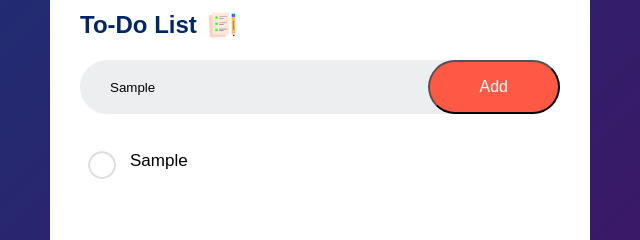
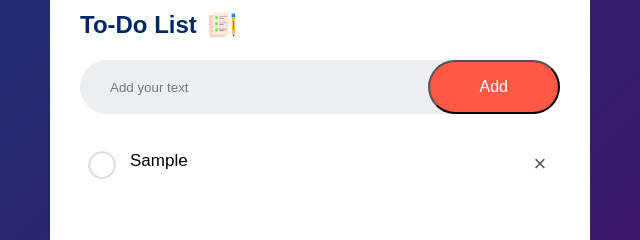
Before and after one commit to BrFern/ToDoApp, a plain HTML site: page index.html in a window 1280 px wide. Both pictures are taken after typing "Sample" into the empty fields and a click on the button "Add". Shown: the part 140-380 px from the top of the page, 320-960 px from the left. Drawn offline with Linux system fonts and the light colour scheme.

Commit message:
completed

```diff
--- a/script.js
+++ b/script.js
@@ -12,5 +12,33 @@ function addTask(){
         let li = document.createElement("li");
         li.innerHTML = inputBox.value;
         listContainer.appendChild(li);
+        let span = document.createElement("span");
+        span.innerHTML = "\u00d7";
+        li.appendChild(span);
     }
+    inputBox.value = "";
+    saveData();
+
 }
+//Changing the list item and span to add or delete and reflect the CSS built
+listContainer.addEventListener("click", function(e){
+    if (e.target.tagName === "LI"){
+        //Adding to the checked class
+        e.target.classList.toggle("checked");
+        //Saving the data to the browser so it doesn't delete after refreshing
+        saveData();
+    }
+    else if (e.target.tagName === "SPAN"){
+        e.target.parentElement.remove();
+        saveData();
+    }
+}, false);
+
+//Keeping the task on the list even after refresh
+function saveData() {
+    localStorage.setItem("data", listContainer.innerHTML);
+}
+function showTask() {
+    listContainer.innerHTML = localStorage.getItem("data");
+}
+showTask();
--- a/style.css
+++ b/style.css
@@ -93,3 +93,21 @@ ul li.checked {
 ul li.checked::before {
     background-image: url(images/checked.png);
 }
+
+ul li span {
+    position: absolute;
+    right: 0;
+    top: 5px;
+    width: 40px;
+    height: 40px;
+    font-size: 22px;
+    color: #555;
+    line-height: 40px;
+    text-align: center;
+    border-radius: 50%;
+}
+
+ul li span:hover {
+    background: #edeef0;
+
+}
```
Also changed, not shown: index.html (+0 -3 lines).
